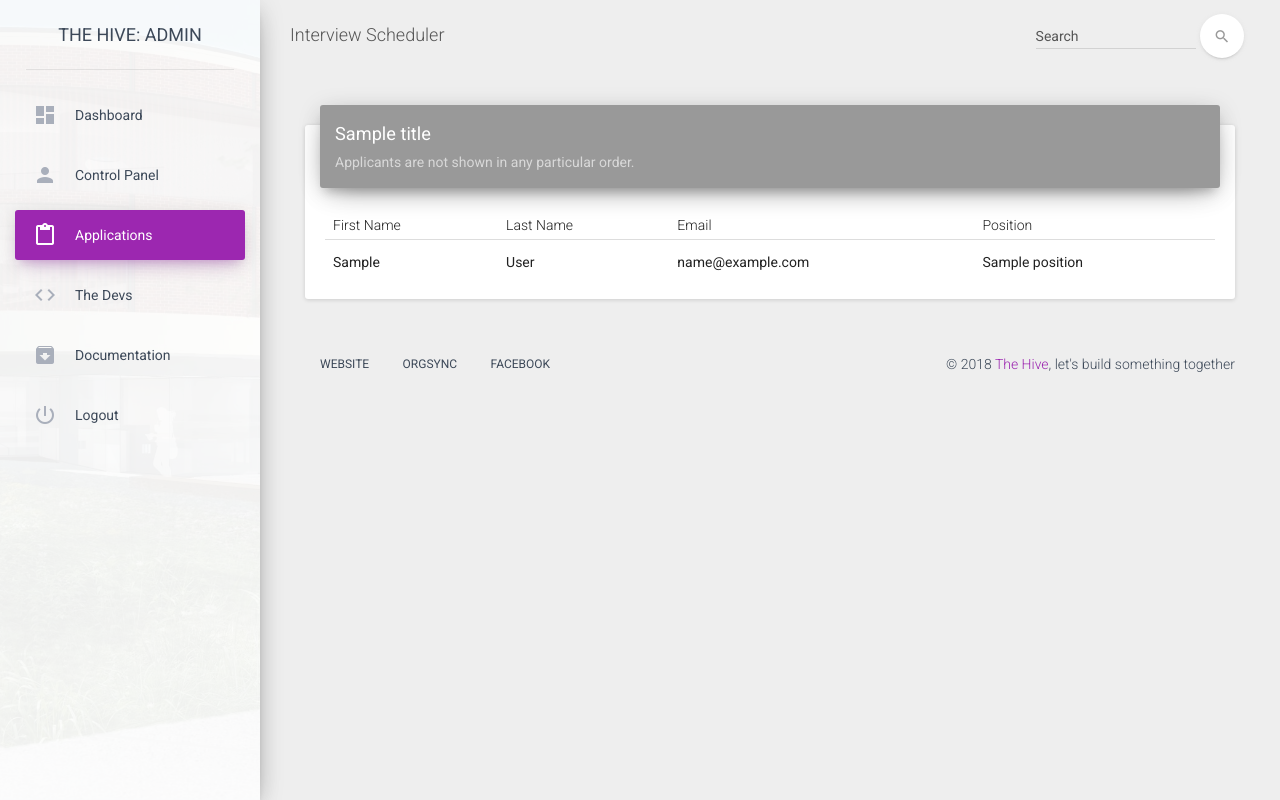
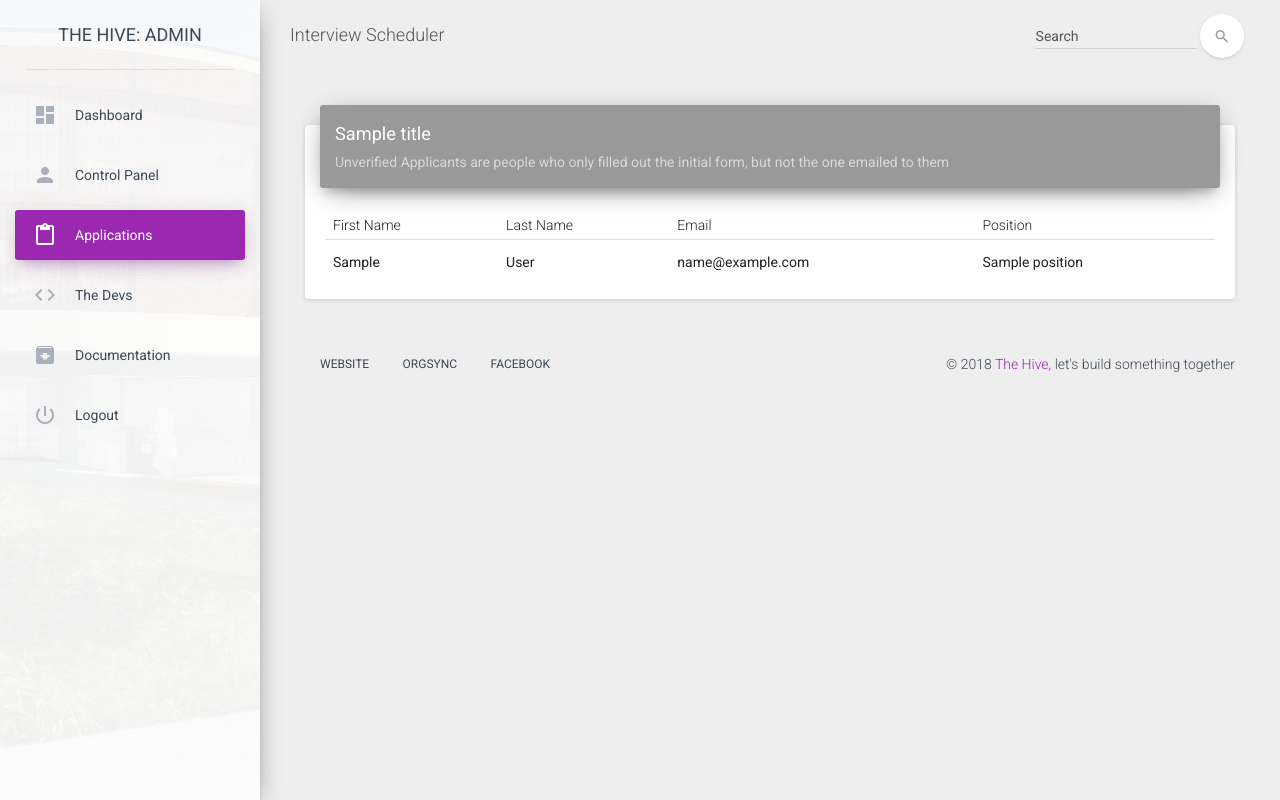
Before and after one commit to RandyDeng/InterviewScheduler, a Flask app: template app/admin/templates/applications_query_unverified_list.html in a window 1280 px wide. Run offline with Flask 2, Linux system fonts and the light colour scheme; the template is opened without the code that fills it: most values are stand-ins (such as "Sample title", 1, 10 or a date in 2020); some libraries are stand-ins or nearby versions.

Commit message:
Updated unverified users title and description

```diff
--- a/app/admin/query.py
+++ b/app/admin/query.py
@@ -64,7 +64,7 @@ current_rejected = urllib.parse.quote(json.dumps(
 
 all_unverified = urllib.parse.quote(json.dumps(
     {
-        'title': 'Unverified Users',
+        'title': 'Unverified Applicants',
         'mongo_object': 'UnverifiedUserId',
         'color': 'purple',
         'query': {}
--- a/app/admin/templates/applications_query_unverified_list.html
+++ b/app/admin/templates/applications_query_unverified_list.html
@@ -8,7 +8,7 @@
             <div class="card">
                 <div class="card-header" data-background-color={{ color }}>
                     <h4 class="title">{{ title }}</h4>
-                    <p class="category">Applicants are not shown in any particular order.</p>
+                    <p class="category">Unverified Applicants are people who only filled out the initial form, but not the one emailed to them</p>
                 </div>
                 <div class="card-content table-responsive">
                     <table class="table table-hover">
```
